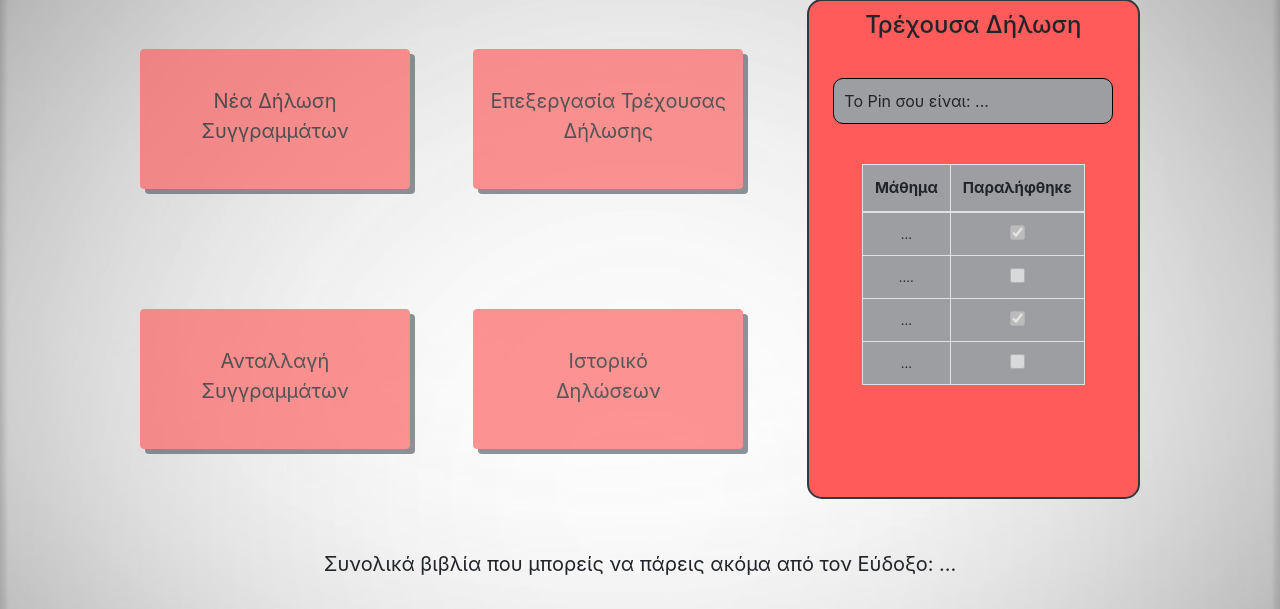
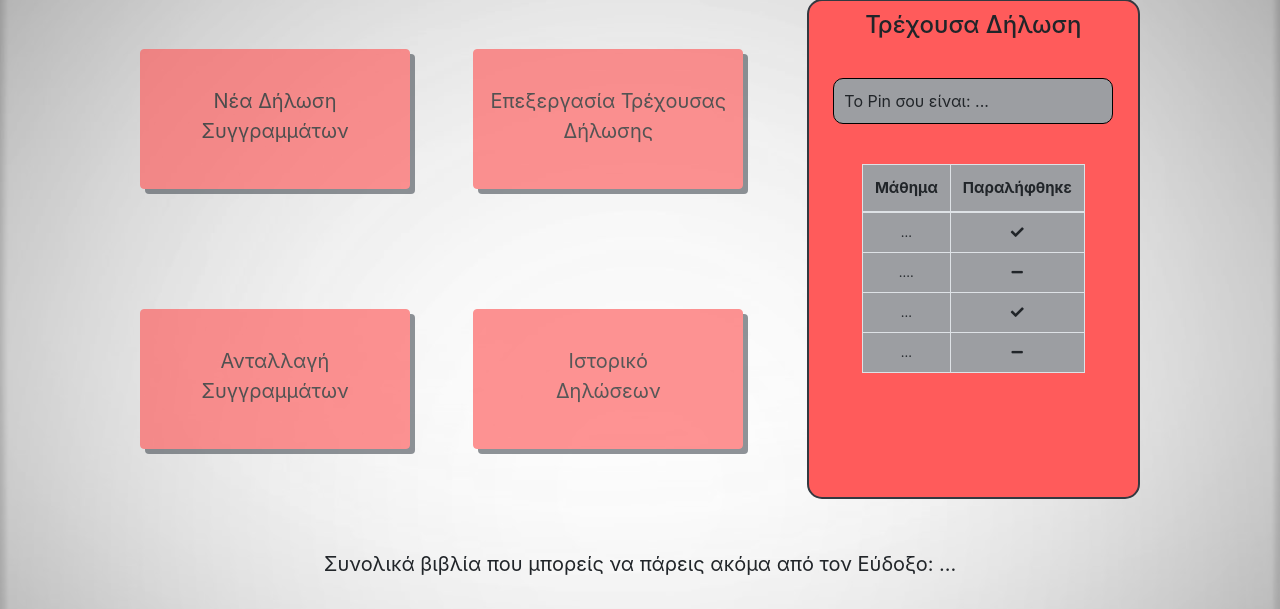
Before and after one commit to PanosEvange/HCI_course_project, a PHP site: page /student_app.php in a window 1280 px wide. Shown: the part 151-760 px from the top of the page. Run offline with PHP 8.4, Linux system fonts and the light colour scheme.

Commit message:
fixed student app check and minus at current dilosi review

```diff
--- a/eam/student_app_content_not_loggedin.php
+++ b/eam/student_app_content_not_loggedin.php
@@ -26,19 +26,19 @@
               <tbody>
                 <tr>
                     <td>...</td>
-                    <td><input disabled checked type=checkbox onclick="return false;" onkeydown="return false;" /></td>
+                    <td><i class="fa fa-check" aria-hidden="true"></i></td>
                 </tr>
                 <tr>
                     <td>....</td>
-                    <td><input disabled type=checkbox onclick="return false;" onkeydown="return false;" /></td>
+                    <td><i class="fa fa-minus" aria-hidden="true"></i></td>
                 </tr>
                 <tr>
                     <td>...</td>
-                    <td><input disabled checked type=checkbox onclick="return false;" onkeydown="return false;" /></td>
+                    <td><i class="fa fa-check" aria-hidden="true"></i></td>
                 </tr>
                 <tr>
                     <td>...</td>
-                    <td><input disabled type=checkbox onclick="return false;" onkeydown="return false;" /></td>
+                    <td><i class="fa fa-minus" aria-hidden="true"></i></td>
                 </tr>
               </tbody>
             </table>
```
Also changed, not shown: eam/student_app_content_loggedin.php (+4 -4 lines), README.md.
